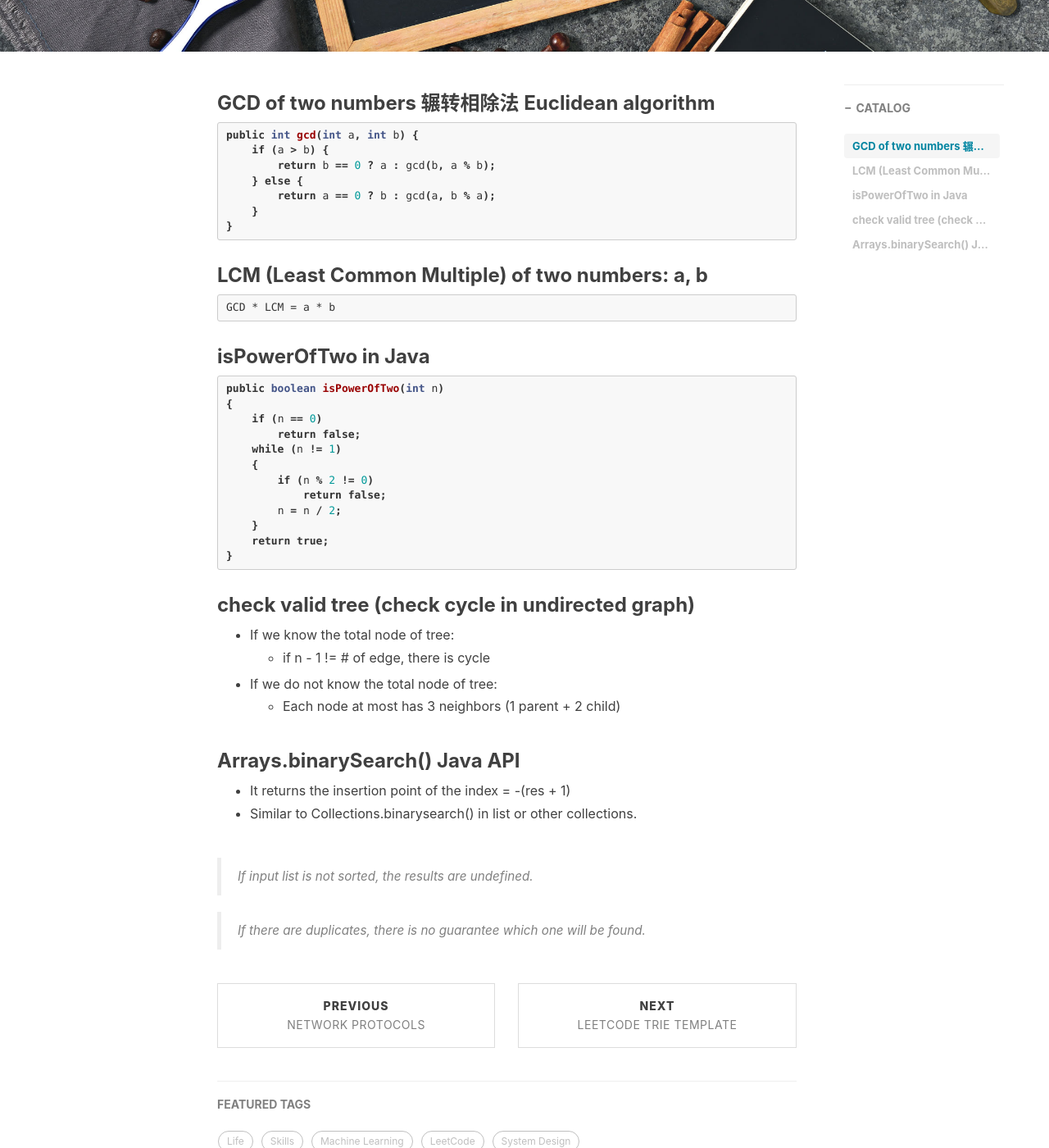
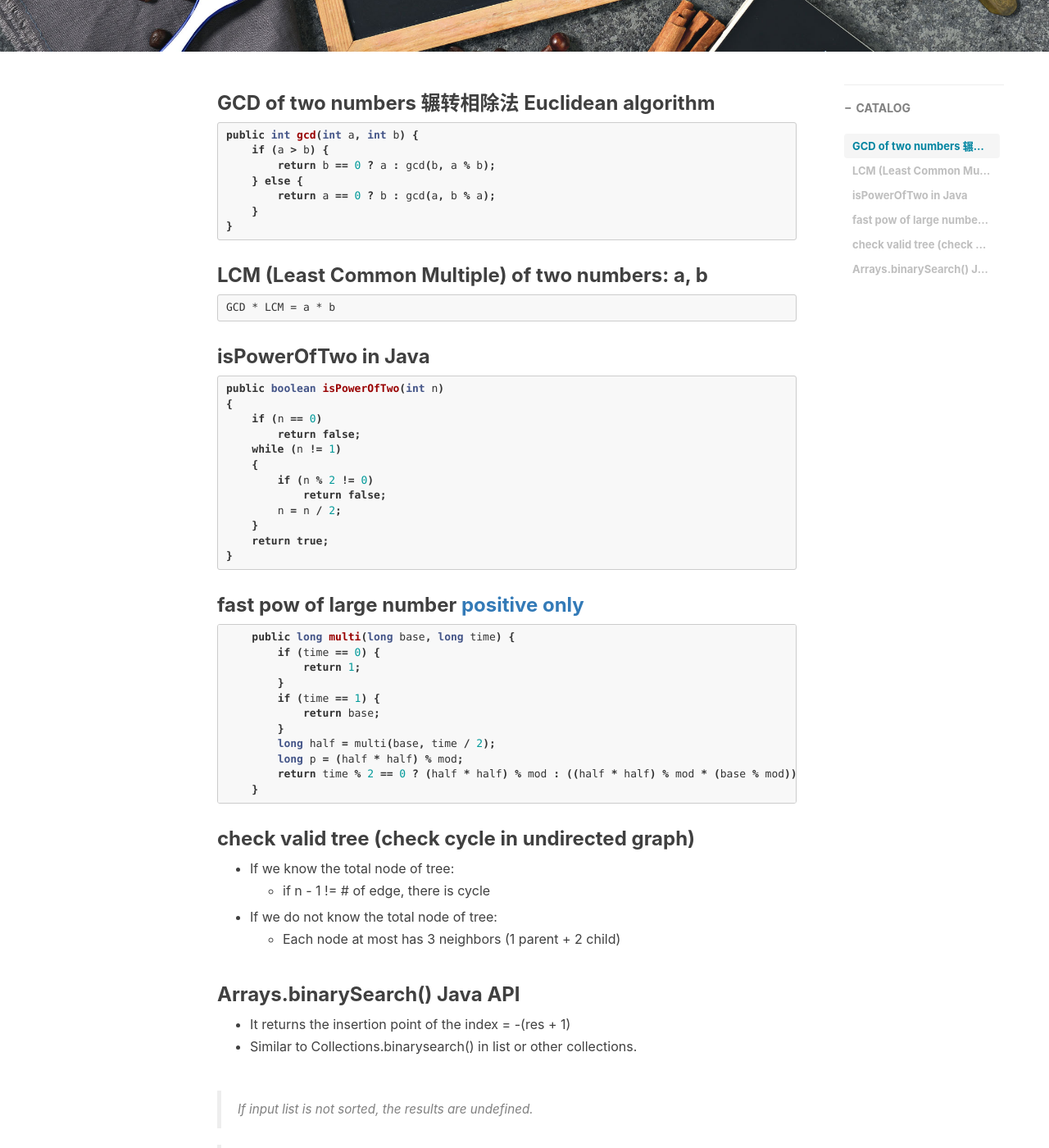
Before and after one commit to ly16/ly16.github.io, a Jekyll site: the page built from _posts/2021-01-02-leetcode-Appendix.md, in a window 1280 px wide and 1400 px high, scrolled down 460 px. Shown: the whole window at 82% size. Built offline with Jekyll 4.4.1, drawn with Linux system fonts in a browser that asks for light colours; nearby versions of some CDN libraries; comment, search, counter and statistics services are not loaded.

Commit message:
Update 2021-01-02-leetcode-Appendix.md

````diff
--- a/_posts/2021-01-02-leetcode-Appendix.md
+++ b/_posts/2021-01-02-leetcode-Appendix.md
@@ -46,6 +46,24 @@ public boolean isPowerOfTwo(int n)
 }
 ```
 
+### fast pow of large number [positive only](https://leetcode.com/problems/minimum-non-zero-product-of-the-array-elements/)
+
+```java
+    public long multi(long base, long time) {
+        if (time == 0) {
+            return 1;
+        }
+        if (time == 1) {
+            return base;
+        }
+        long half = multi(base, time / 2);
+        long p = (half * half) % mod;
+        return time % 2 == 0 ? (half * half) % mod : ((half * half) % mod * (base % mod)) % mod;
+    }
+```
+
+
+
 ### check valid tree (check cycle in undirected graph)
 
 - If we know the total node of tree:
````
